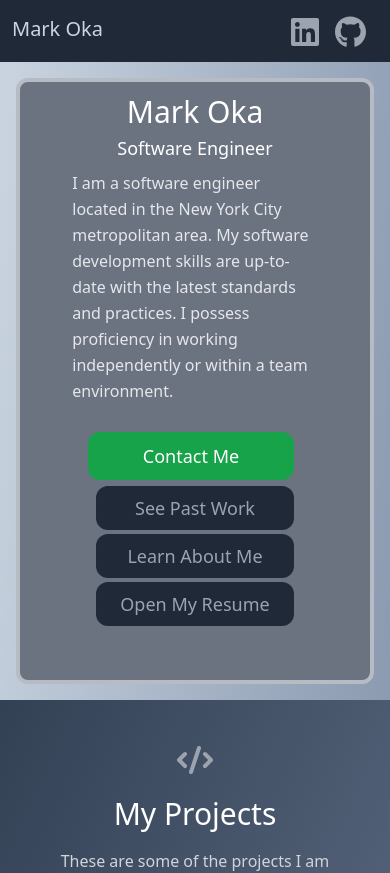
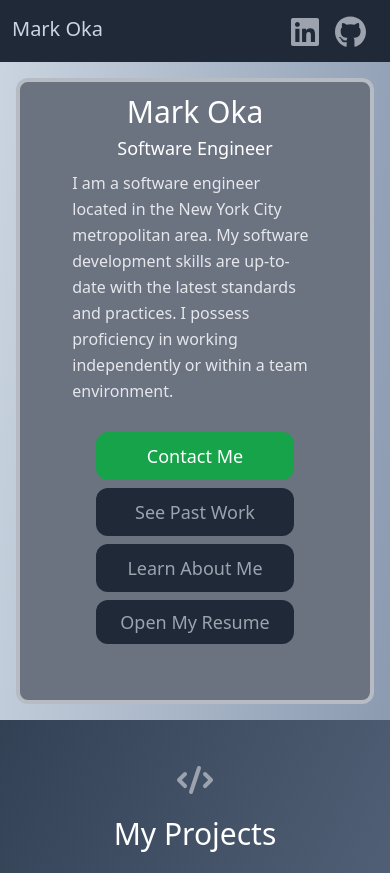
Before and after one commit to markoka101/portfolio, a React (Create React App) app: page / in a window 390 px wide. Shown: the top 873 px of the page. Built offline with nearby package versions, Linux system fonts and the light colour scheme.

Commit message:
fixed allignment for mobile

```diff
--- a/src/components/About.js
+++ b/src/components/About.js
@@ -17,22 +17,22 @@ export default function About() {
               <div className="flex flex-col md:flex-row lg:flex-row justify-center">
                 <a
                   href="#contact"
-                  className="inline-flex text-white justify-center bg-green-600 my-1 md:my-0.5 lg:my-0.5 mr-2 py-2 px-6 focus:outline-none border-2 border-transparent hover:border-slate-300 rounded-xl text-lg transition-colors duration-300 ease-in-out">
+                  className="inline-flex text-white justify-center bg-green-600 my-1 md:my-0.5 lg:my-0.5 md:mr-2 lg:mr-2 py-2 px-6 focus:outline-none border-2 border-transparent hover:border-slate-300 rounded-xl text-lg transition-colors duration-300 ease-in-out">
                   Contact Me
                 </a>
                 <a
                   href="#projects"
-                  className="inline-flex text-gray-400 justify-center bg-gray-800 my-0.5 mx-2 py-2 px-6 focus:outline-none hover:text-white rounded-xl text-lg transition-colors duration-300 ease-in-out">
+                  className="inline-flex text-gray-400 justify-center bg-gray-800 my-1 md:my-0.5 lg:my-0.5 md:mr-2 lg:mr-2 py-2 px-6 focus:outline-none border-2 border-transparent hover:text-white rounded-xl text-lg transition-colors duration-300 ease-in-out">
                   See Past Work
                 </a>
                 <a
                   href="#person"
-                  className="inline-flex text-gray-400 justify-center bg-gray-800 my-0.5 mx-2 py-2 px-6 focus:outline-none hover:text-white rounded-xl text-lg transition-colors duration-300 ease-in-out">
+                  className="inline-flex text-gray-400 justify-center bg-gray-800 my-1 md:my-0.5 lg:my-0.5 md:mr-2 lg:mr-2 py-2 px-6 focus:outline-none border-2 border-transparent hover:text-white rounded-xl text-lg transition-colors duration-300 ease-in-out">
                   Learn About Me
                 </a>
                 <a
                   href="./mark-oka-resume.pdf" target='_blank' rel='noreferrer'
-                  className="inline-flex text-gray-400 justify-center bg-gray-800 my-0.5 mx-2 py-2 px-6 focus:outline-none hover:text-white rounded-xl text-lg transition-colors duration-300 ease-in-out">
+                  className="inline-flex text-gray-400 justify-center bg-gray-800 my-1 md:my-0.5 lg:my-0.5 md:mr-2 lg:mr-2 py-2 px-6 focus:outline-none  hover:text-white rounded-xl text-lg transition-colors duration-300 ease-in-out">
                   Open My Resume
                 </a>
               </div>
```
